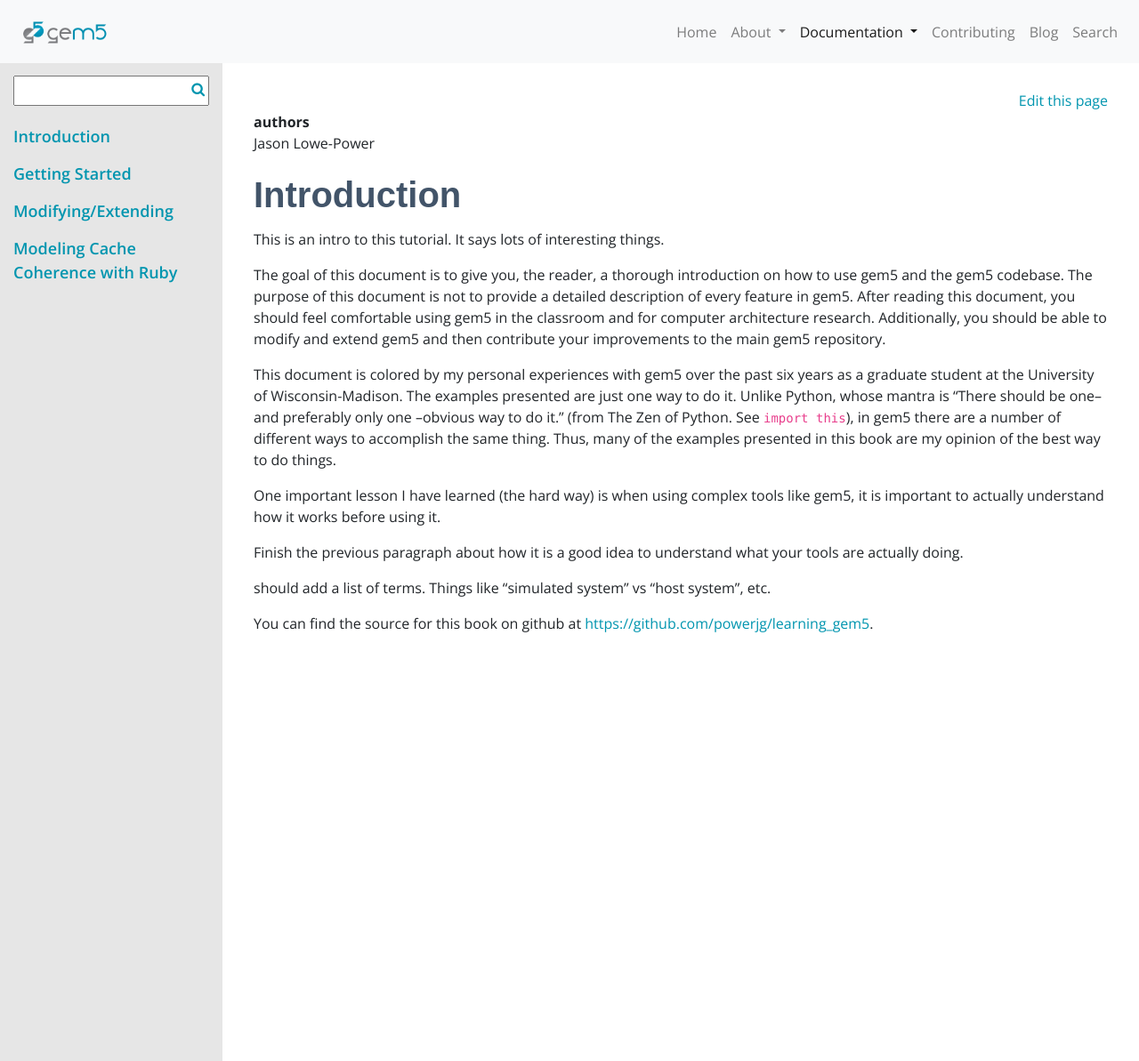
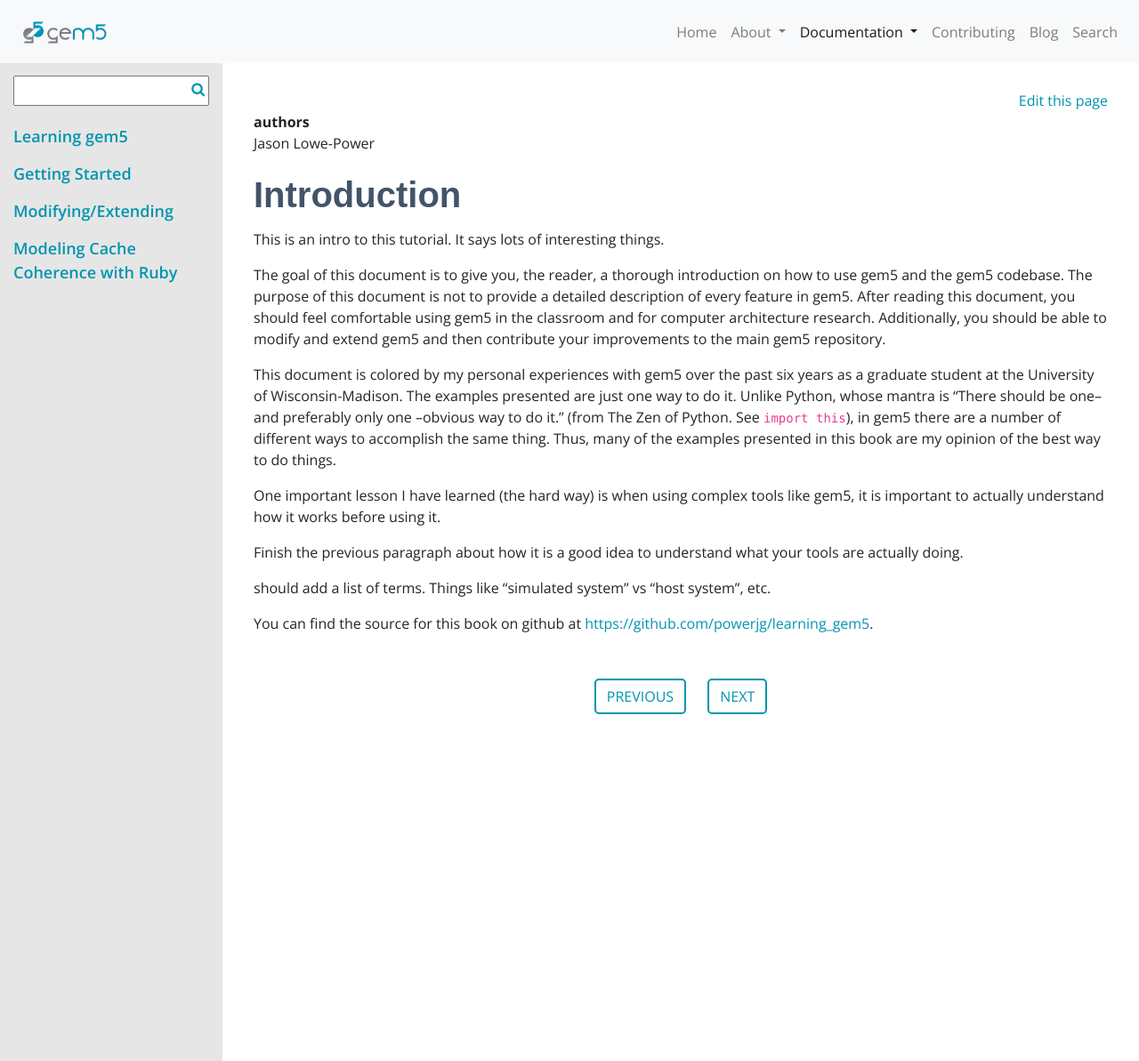
Before and after one commit to gem5/website, a Jekyll site: the page built from _pages/documentation/learning_gem5/introduction.md, in a window 1280 px wide and 1193 px high. Shown: the whole window at 89% size. Built offline with Jekyll 4.4.1, drawn with Linux system fonts in a browser that asks for light colours; nearby versions of some CDN libraries; some web fonts are replaced.

Commit message:
Rename introduction to Learning gem5
Signed-off-by: Jason Lowe-Power <jason@lowepower.com>

```diff
--- a/_data/documentation.yml
+++ b/_data/documentation.yml
@@ -1,9 +1,9 @@
 title: Documentation
 
 docs:
-  - title: Introduction
-    id: introduction
-    url: /introduction
+  - title: Learning gem5
+    id: learning_gem5
+    url: /learning_gem5
 
   - title: Getting Started
     id: pt1
--- a/_pages/documentation/learning_gem5/introduction.md
+++ b/_pages/documentation/learning_gem5/introduction.md
@@ -1,8 +1,8 @@
 ---
 layout: documentation
-title: Introduction
+title: Learning gem5
 parent: introduction
-permalink: /introduction/
+permalink: /learning_gem5/
 ---
 authors
 :   Jason Lowe-Power
```
